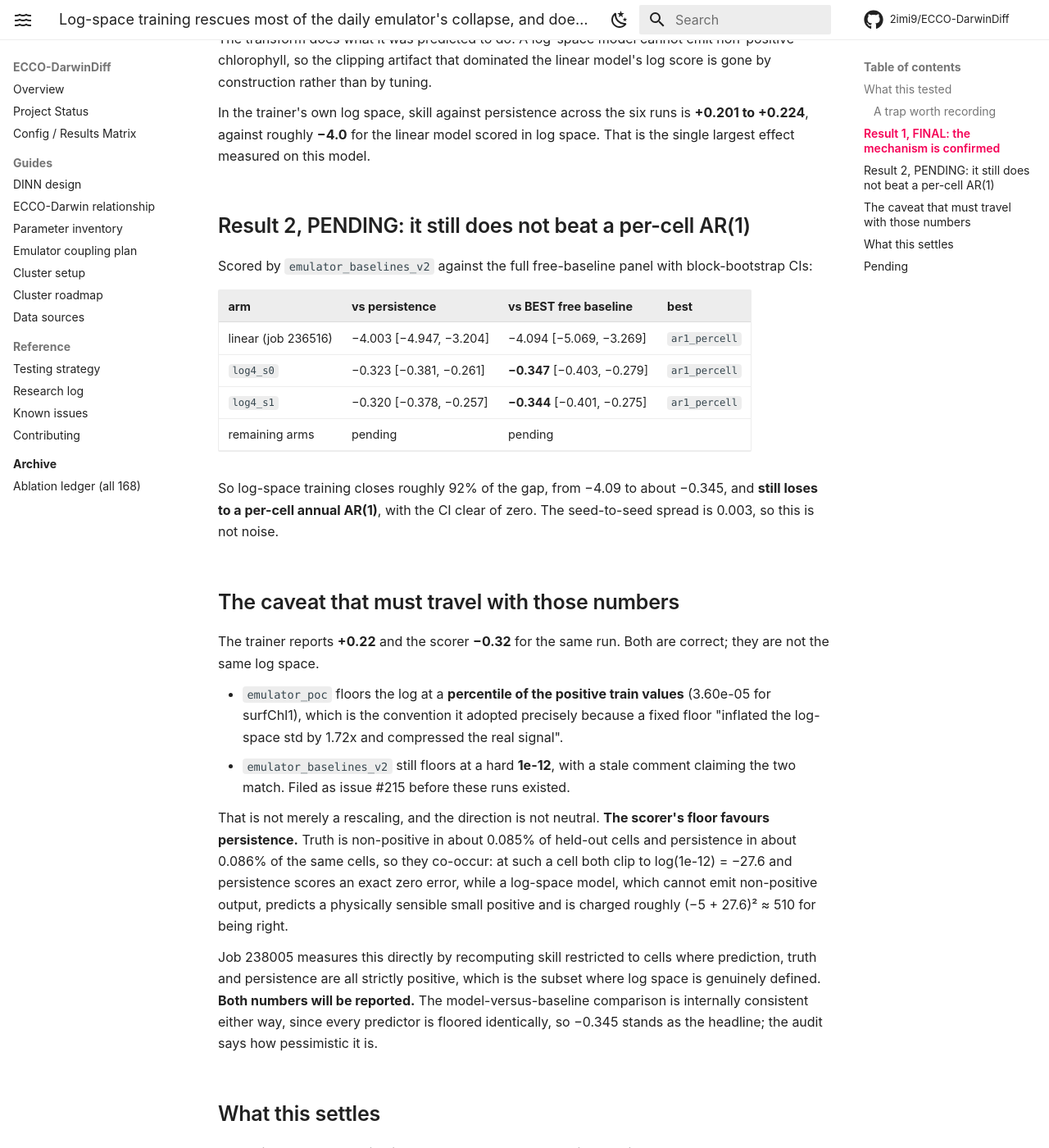
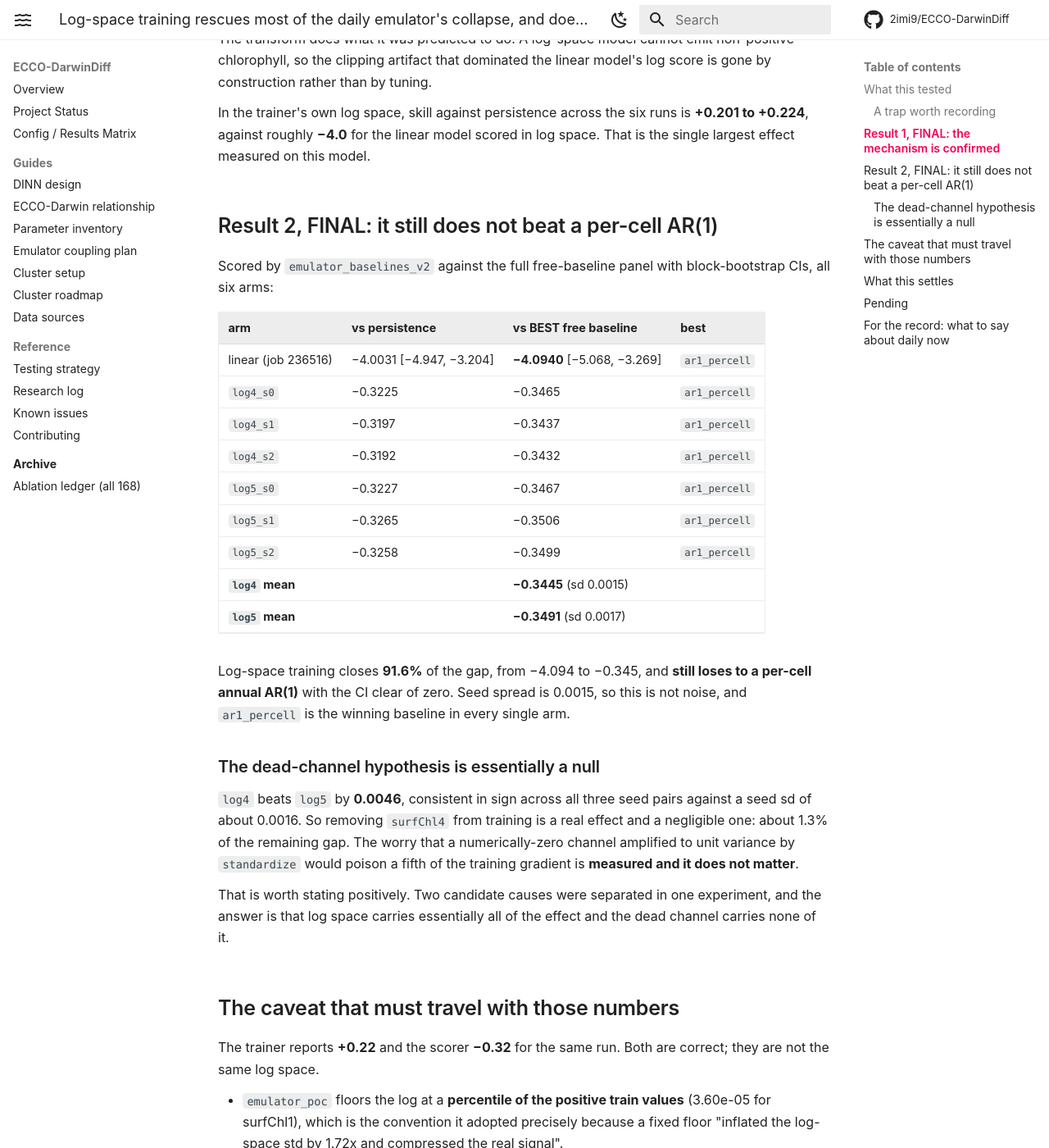
Before and after one commit to 2imi9/ECCO-DarwinDiff, an MkDocs documentation site: the page built from docs/findings/2026-07-30_daily_logspace_training.md, in a window 1280 px wide and 1400 px high, scrolled down 1193 px. Shown: the whole window at 82% size. Built offline with MkDocs 1.6.1 and Material for MkDocs 9.7.7, drawn with Linux system fonts in a browser that asks for light colours; comment, search, counter and statistics services are not loaded; some of the changed text lies outside the part shown.

Commit message:
result(daily): FINAL, all six arms. Log space closes 91.6% of the collapse, AR(1) still wins
Scored against the full free-baseline panel with block-bootstrap CIs:

  linear (236516)   -4.0940 vs the best free baseline
  log4 (n=3)        -0.3445  sd 0.0015
  log5 (n=3)        -0.3491  sd 0.0017

ar1_percell is the winning baseline in every single arm. The CI is clear of zero
everywhere, so this is a real loss and not an ambiguous one.

Both hypotheses were separated in one experiment and only one of them mattered. The
dead-channel effect is real in sign, consistent across all three seed pairs, and negligible
in size: log4 beats log5 by 0.0046 against a seed sd of about 0.0016, which is 1.3% of the
remaining gap. The worry that surfChl4, numerically zero but amplified to unit variance by
standardize, was poisoning a fifth of the training gradient is measured and it does not
matter. Log space carries essentially all of the effect.

So Track 2's daily question is now closed on a measurement rather than an assumption, and
the statement is narrow: a log-space daily surface-chlorophyll emulator of v05, physically
valid by construction, beats persistence in its own working space and loses to a free
per-cell AR(1) by 0.345. The earlier +0.408 was a linear-space artifact. Daily lag-1
autocorrelation of 0.994 to 0.996 makes AR(1) a genuinely hard baseline and the emulator
does not clear it. Nothing here suggests more capacity would.

Still pending: job 238005, the strictly-positive restriction, which says how pessimistic
-0.345 is given that the scorer floors log at 1e-12 while the trainer floors at a
percentile (issue #215), and the floor favours persistence.

```diff
--- a/docs/findings/2026-07-30_daily_logspace_training.md
+++ b/docs/findings/2026-07-30_daily_logspace_training.md
@@ -2,7 +2,8 @@
 
 **Date:** 2026-07-30 · **Jobs:** 237761 (prep) → 237762 (6 arms) → 237763 (score) → 238005
 (clip audit) · **Artifacts:** `/work/neu/p2026_0089_neu/daily_logspace/` ·
-**Status: DRAFT, scoring in progress. Numbers below are marked as final or pending.**
+**Status: FINAL for the six training arms (all scored). The clipping audit (238005) is still
+pending and is the only open item.**
 
 ## What this tested
 
@@ -44,20 +45,37 @@ In the trainer's own log space, skill against persistence across the six runs is
 +0.224**, against roughly **−4.0** for the linear model scored in log space. That is the single
 largest effect measured on this model.
 
-## Result 2, PENDING: it still does not beat a per-cell AR(1)
+## Result 2, FINAL: it still does not beat a per-cell AR(1)
 
-Scored by `emulator_baselines_v2` against the full free-baseline panel with block-bootstrap CIs:
+Scored by `emulator_baselines_v2` against the full free-baseline panel with block-bootstrap CIs,
+all six arms:
 
 | arm | vs persistence | vs BEST free baseline | best |
 |---|---|---|---|
-| linear (job 236516) | −4.003 [−4.947, −3.204] | −4.094 [−5.069, −3.269] | `ar1_percell` |
-| `log4_s0` | −0.323 [−0.381, −0.261] | **−0.347** [−0.403, −0.279] | `ar1_percell` |
-| `log4_s1` | −0.320 [−0.378, −0.257] | **−0.344** [−0.401, −0.275] | `ar1_percell` |
-| remaining arms | pending | pending | |
+| linear (job 236516) | −4.0031 [−4.947, −3.204] | **−4.0940** [−5.068, −3.269] | `ar1_percell` |
+| `log4_s0` | −0.3225 | −0.3465 | `ar1_percell` |
+| `log4_s1` | −0.3197 | −0.3437 | `ar1_percell` |
+| `log4_s2` | −0.3192 | −0.3432 | `ar1_percell` |
+| `log5_s0` | −0.3227 | −0.3467 | `ar1_percell` |
+| `log5_s1` | −0.3265 | −0.3506 | `ar1_percell` |
+| `log5_s2` | −0.3258 | −0.3499 | `ar1_percell` |
+| **`log4` mean** | | **−0.3445** (sd 0.0015) | |
+| **`log5` mean** | | **−0.3491** (sd 0.0017) | |
 
-So log-space training closes roughly 92% of the gap, from −4.09 to about −0.345, and **still loses
-to a per-cell annual AR(1)**, with the CI clear of zero. The seed-to-seed spread is 0.003, so this
-is not noise.
+Log-space training closes **91.6%** of the gap, from −4.094 to −0.345, and **still loses to a
+per-cell annual AR(1)** with the CI clear of zero. Seed spread is 0.0015, so this is not noise, and
+`ar1_percell` is the winning baseline in every single arm.
+
+### The dead-channel hypothesis is essentially a null
+
+`log4` beats `log5` by **0.0046**, consistent in sign across all three seed pairs against a seed sd
+of about 0.0016. So removing `surfChl4` from training is a real effect and a negligible one: about
+1.3% of the remaining gap. The worry that a numerically-zero channel amplified to unit variance by
+`standardize` would poison a fifth of the training gradient is **measured and it does not matter**.
+
+That is worth stating positively. Two candidate causes were separated in one experiment, and the
+answer is that log space carries essentially all of the effect and the dead channel carries none of
+it.
 
 ## The caveat that must travel with those numbers
 
@@ -96,9 +114,24 @@ that is physically valid by construction.
 
 ## Pending
 
-- the remaining four arms, and whether `log4` beats `log5` (early indication: `log4` marginally
-  better in the trainer's metric, 0.219 and 0.224 against 0.201 to 0.219)
-- job 238005, the strictly-positive restriction
+- job 238005, the strictly-positive restriction, which says how pessimistic −0.345 is
 - whether the same under-application of `--log-tracers` explains the **monthly** −0.161 against
   seasonal AR(1): the published monthly run logs `Chl1` only and leaves PIC, POC and FeT linear,
-  despite the repo's own default including them. Jobs 237982 and 237983 test it.
+  despite the repo's own default including them. Jobs 237982 and 238012 test it. First reading is
+  that logging them eliminates non-physical output entirely (max negative fraction 0.138 → 0.000),
+  which is a space-independent physics win whatever the skill does.
+
+## For the record: what to say about daily now
+
+Track 1 (the parameter learner) was already closed on two independent grounds. Track 2 is now
+closed too, on a measurement rather than an assumption, and the statement is narrow and defensible:
+
+> A daily surface-chlorophyll emulator of v05, trained in log space so that it is physically valid
+> by construction, beats persistence in its own working space but loses to a free per-cell AR(1) by
+> 0.345 with the CI clear of zero. The earlier +0.408 was a linear-space artifact. Daily
+> autocorrelation of 0.994 to 0.996 makes AR(1) a genuinely hard baseline, and the emulator does
+> not clear it.
+
+The remaining open direction is not architecture and not the metric. It is that a one-step daily
+operator is being asked to beat a baseline that already knows the persistence structure almost
+perfectly, and nothing in this experiment suggests more capacity would change that.
```
